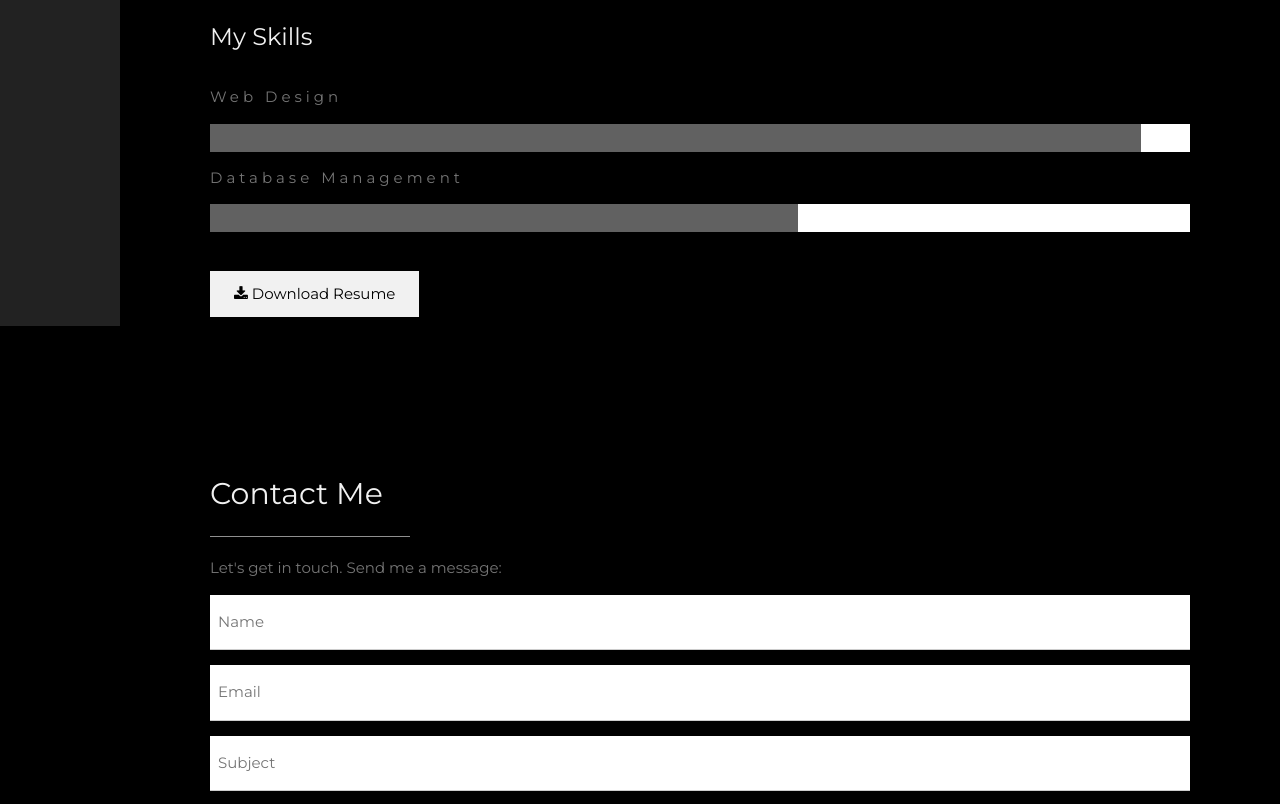
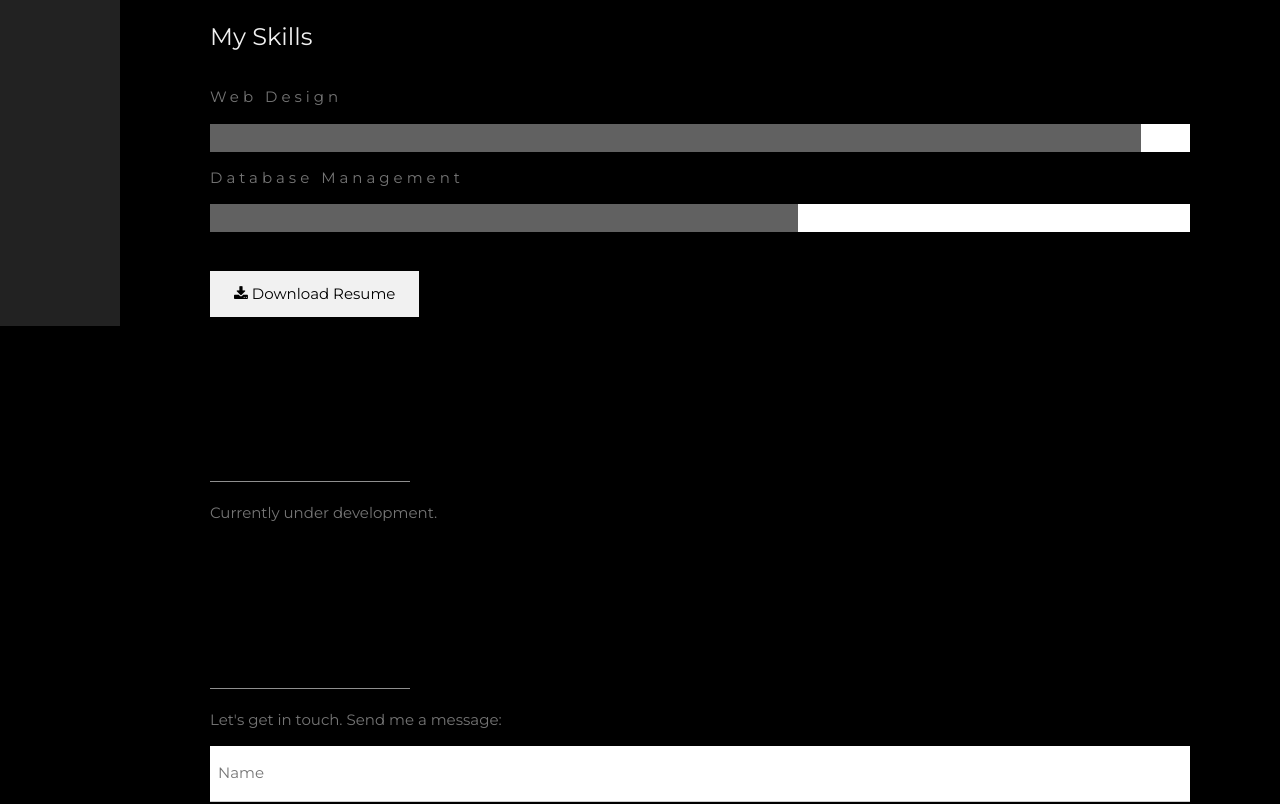
Before and after one commit to SDev1995/sdev95.github.io, a plain HTML site: page index.html in a window 1280 px wide. Shown: the part 474-1278 px from the top of the page. Drawn offline with nearby package versions, Linux system fonts and the light colour scheme.

Commit message:
updating portfolio section

```diff
--- a/index.html
+++ b/index.html
@@ -31,7 +31,7 @@ body, h1,h2,h3,h4,h5,h6 {font-family: "Montserrat", sans-serif}
     <i class="fa fa-user w3-xxlarge"></i>
     <p>ABOUT</p>
   </a>
-  <a href="#photos" class="w3-bar-item w3-button w3-padding-large w3-hover-black">
+  <a href="#portfolio" class="w3-bar-item w3-button w3-padding-large w3-hover-black">
     <i class="fa fa-eye w3-xxlarge"></i>
     <p>PORTFOLIO</p>
   </a>
@@ -117,13 +117,18 @@ body, h1,h2,h3,h4,h5,h6 {font-family: "Montserrat", sans-serif}
   </div>
 
   <!-- Portfolio Section -->
+  <div class="w3-padding-64 w3-content w3-text-grey" id="portfolio">
 
+    <hr style="width:200px" class="w3-opacity">
+    <p>Currently under development.</p>
+
+  </div>
   <!-- End Portfolio Section -->
 
 
   <!-- Contact Section -->
   <div class="w3-padding-64 w3-content w3-text-grey" id="contact">
-    <h2 class="w3-text-light-grey">Contact Me</h2>
+
     <hr style="width:200px" class="w3-opacity">
     <p>Let's get in touch. Send me a message:</p>
 
```
